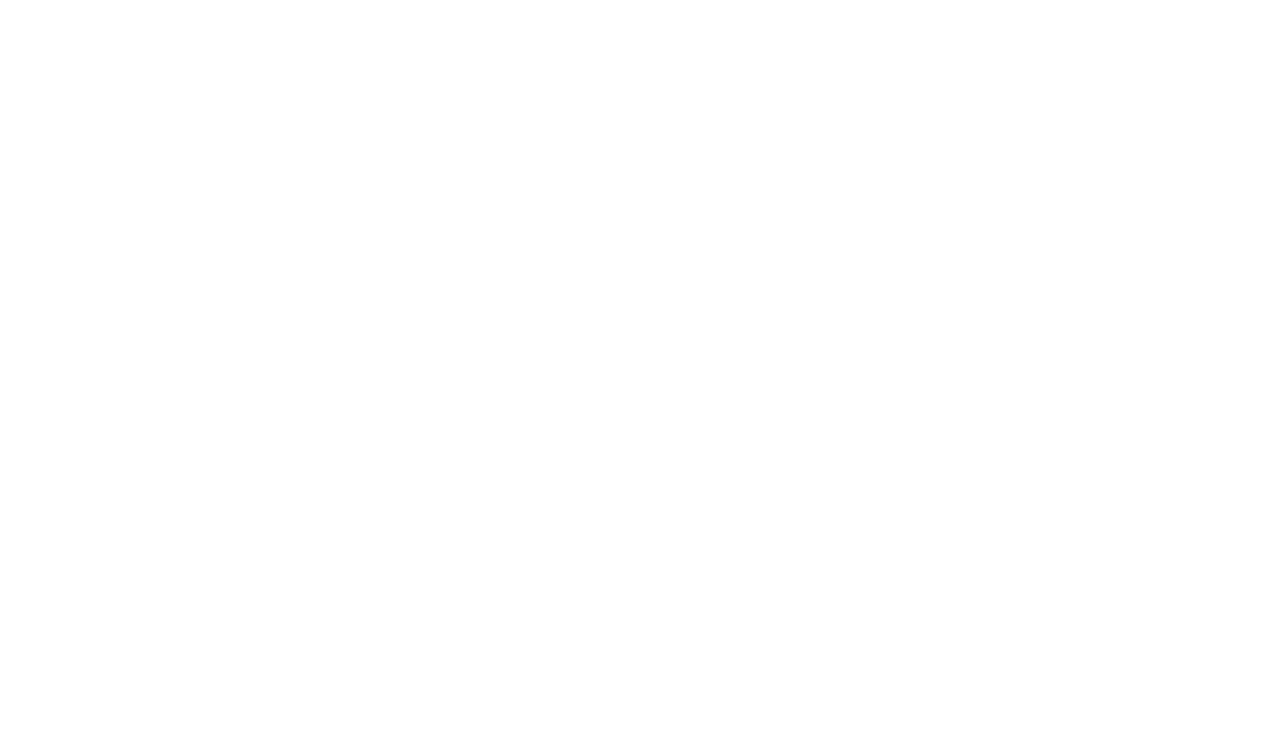
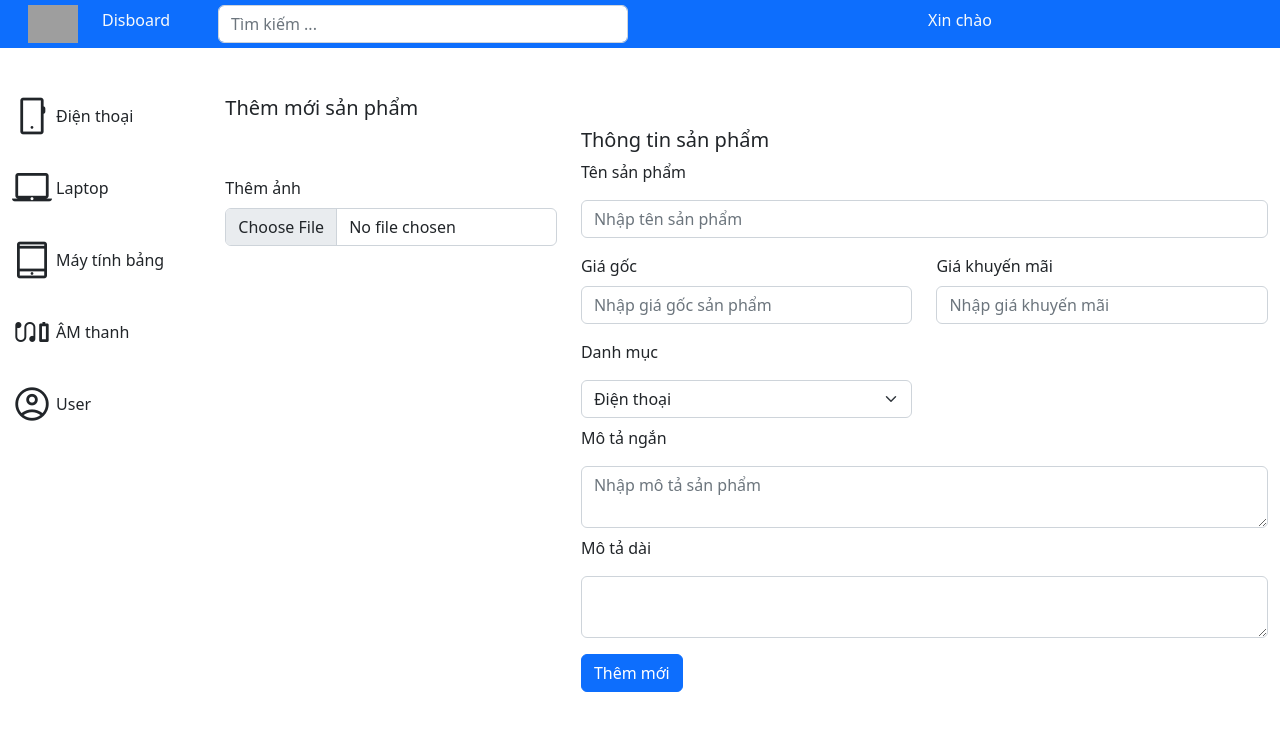
Before and after one commit to Thandinhcong/Typescript-React, a React (Vite) app in the folder asm2/: page /admin/add-product in a window 1280 px wide. Shown: the top 730 px of the page. Built offline with nearby package versions, Linux system fonts and the light colour scheme; no server answers; grey boxes are pictures that could not be loaded.

Commit message:
update:listuser

```diff
--- a/asm2/src/App.tsx
+++ b/asm2/src/App.tsx
@@ -10,6 +10,7 @@
 import ListUserAdmin from "./components/admin/users";
 import DelTailProduct from "./components/products/deltail-product";
 import UpdateProduct from "./components/admin/updateProduct";
+import ListAddProduct from "./components/admin/ListAddProduct";
 function App() {
 
   return <BrowserRouter>
@@ -23,8 +24,8 @@
       <Route path="/cart" element={<Cart />} />
       <Route path="/admin" element={<AdminProduct />} />
       <Route path="/admin/user" element={<ListUserAdmin />} />
-      <Route path="/admin/update-product/" element={<UpdateProduct />} />
-      <Route path="/admin/add-product" />
+      <Route path="/admin/update-product/:id" element={<UpdateProduct />} />
+      <Route path="/admin/add-product" element={<ListAddProduct />} />
     </Routes>
   </BrowserRouter>
 
--- a/asm2/src/api/product.ts
+++ b/asm2/src/api/product.ts
@@ -1,3 +1,4 @@
+import { updateForm } from "../interfaces/Product";
 import instance from "./instance";
 export const updateProduct = (_id: number | string) => {
     const uri = `/products/${_id}`
@@ -7,3 +8,7 @@
     const uri = "/products/" + _id
     return instance.get(uri)
 }
+export const update = (_id: string, body: updateForm) => {
+    const uri = "/products/" + _id
+    return instance.put(uri, body)
+}
--- a/asm2/src/components/admin/ListCate.tsx
+++ b/asm2/src/components/admin/ListCate.tsx
@@ -81,6 +81,7 @@
                 </tbody>
             </table>
         </div>
+        <Link to="/admin/add-product" className="btn btn-primary mt-2 ">Thêm mới sản phẩm</Link>
     </div>
 }
 
--- a/asm2/src/components/admin/updateProduct.tsx
+++ b/asm2/src/components/admin/updateProduct.tsx
@@ -9,7 +9,7 @@
             <HeaderAdmin />
             <div className="row row-cols-2">
                 <AdminCate />
-
+                <ListUpdateProduct />
             </div>
         </div>
     )
--- a/asm2/src/components/layout/HeaderAdmin.tsx
+++ b/asm2/src/components/layout/HeaderAdmin.tsx
@@ -1,12 +1,20 @@
+import axios from "axios";
+import { useEffect, useState } from "react";
 import { Link } from "react-router-dom";
+import { IUser } from "../../interfaces/User";
 const HeaderAdmin = () => {
+    const [user, setUser] = useState<IUser>()
+    useEffect(() => {
+        axios.get("http://localhost:8082/api/users")
+            .then(({ data }) => setUser(data.users))
+    }, [])
     return <div className="row row-cols-2  bg-primary">
         <div className="d-flex  align-items-center">
             <Link to="/"><img src="/thantran.png" alt="" width={50} className="ms-3 me-4" /></Link>
             <p className=" text-light me-5 mt-2">Disboard</p>
             <input type="text" placeholder="Tìm kiếm ..." className="form-control" />
         </div>
-        <p className=" text-light mt-2 d-flex  justify-content-center">Xin chào Thản trần   <span className="login-status online"></span></p>
+        <p className=" text-light mt-2 d-flex  justify-content-center">Xin chào { }  <span className="login-status online"></span></p>
 
     </div>
 }
--- a/asm2/src/components/layout/header.tsx
+++ b/asm2/src/components/layout/header.tsx
@@ -1,12 +1,41 @@
-import { Link } from "react-router-dom";
-const HeaderFage = () => {
-    return <header >
-        <div className=" bg-danger align-items-center d-flex" style={{ height: "100px" }} >
-            <Link to="/"> <img src="./thantran.png" width={50} alt="logo" style={{ marginRight: "100px", marginLeft: "200px" }} /></Link>
-            <input type="text" placeholder="Search" style={{ width: "768px", marginRight: "200px" }} className="form-control flex-fill g-col-6" />
-            <Link to="/signin" className="btn btn-primary ms-3">Signin</Link>
-            <Link to="/signup" className="btn btn-primary ms-3" style={{ marginRight: "30px" }}>Signup</Link>
-        </div>
-    </header>
+import { useState } from 'react';
+import { Link } from 'react-router-dom';
+
+interface User {
+    name: string;
 }
-export default HeaderFage;
+
+const HeaderPage = () => {
+    const [loggedIn, setLoggedIn] = useState<User | null>(() => {
+        const user = localStorage.getItem('user');
+        return user ? JSON.parse(user) : null;
+    });
+
+    const handleLogout = () => {
+        localStorage.removeItem('accessToken');
+        localStorage.removeItem('user');
+        setLoggedIn(null);
+    };
+
+    return (
+        <header>
+            <div className=" bg-danger align-items-center d-flex" style={{ height: "100px" }}>
+                <Link to="/"> <img src="./thantran.png" width={50} alt="logo" style={{ marginRight: "100px", marginLeft: "200px" }} /></Link>
+                <input type="text" placeholder="Search" style={{ width: "768px", marginRight: "200px" }} className="form-control flex-fill g-col-6" />
+                {loggedIn ? (
+                    <>
+                        <div className="text-white me-3">Xin chào, {loggedIn.name}</div>
+                        <button onClick={handleLogout} className="btn btn-primary ms-3" style={{ marginRight: "30px" }} > Logout</button>
+                    </>
+                ) : (
+                    <>
+                        <Link to="/signin" className="btn btn-primary ms-3">Signin</Link>
+                        <Link to="/signup" className="btn btn-primary ms-3" style={{ marginRight: "30px" }}>Signup</Link>
+                    </>
+                )}
+            </div>
+        </header >
+    );
+}
+
+export default HeaderPage;
--- a/asm2/src/components/products/add-product.tsx
+++ b/asm2/src/components/products/add-product.tsx
@@ -1,4 +1,48 @@
+import { useForm } from "react-hook-form";
 const AddProduct = () => {
+
+    const { register, handleSubmit, formState: { errors } } = useForm()
+
+    return (
+        <div className="col-10">
+            <h5 className="mt-5">Thêm mới sản phẩm</h5>
+            <form action="" className="row row-cols-2" >
+                <div className="col-4">
+                    <label htmlFor="" className="mb-2 mt-5">Thêm ảnh</label>
+                    <input type="file" className="form-control" id="product-img" />
+                </div>
+                <div className="col-8">
+                    <h5>Thông tin sản phẩm</h5>
+                    <label htmlFor="" className="mb-3">Tên sản phẩm</label>
+                    <input type="text" className="form-control" placeholder="Nhập tên sản phẩm" />
+                    <div className="row row-cols-2" >
+                        <div>
+                            <label htmlFor="" className="mb-2 mt-3">Giá gốc</label>
+                            <input type="text" className="form-control" placeholder="Nhập giá gốc sản phẩm" />
+                        </div>
+                        <div>
+                            <label htmlFor="" className="mb-2 mt-3">Giá khuyến mãi</label>
+                            <input type="text" className="form-control" placeholder="Nhập giá khuyến mãi" />
+                        </div>
+                        <div>
+                            <label htmlFor="" className="mt-3 mb-3">Danh mục</label>
+                            <select name="" id="" className="form-select">
+                                <option value="">Điện thoại</option>
+                                <option value="">Điện thoại</option>
+                                <option value="">Điện thoại</option>
+                            </select>
+                        </div>
+                    </div>
+                    <label htmlFor="" className="mt-2 mb-3">Mô tả ngắn</label>
+                    <textarea name="" id="" className="form-control" placeholder="Nhập mô tả sản phẩm"></textarea>
+                    <label htmlFor="" className="mt-2 mb-3" placeholder="Nhập mô tả sản phẩm">Mô tả dài</label>
+                    <textarea name="" id="" className="form-control"></textarea>
+                    <button className="btn btn-primary mt-3">Thêm mới</button>
+                </div>
+
+            </form >
+        </div >
+    )
 
 }
 export default AddProduct;
--- a/asm2/src/components/users/signin.tsx
+++ b/asm2/src/components/users/signin.tsx
@@ -18,7 +18,7 @@
                 accessToken,
                 ...user,
             })
-            if (user.role) {
+            if (user.role === "admin") {
                 navigate("/admin")
                 alert("Đăng nhập admin thành công !")
             } else {
--- a/asm2/src/components/users/signup.tsx
+++ b/asm2/src/components/users/signup.tsx
@@ -15,7 +15,7 @@
             const response = await signup(data)
             console.log(response);
             navigate('/signin')
-
+            alert("Đăng kí thành công")
         } catch (err) {
             alert("Email đã tồn tại")
 
--- a/asm2/src/interfaces/Product.ts
+++ b/asm2/src/interfaces/Product.ts
@@ -1,3 +1,4 @@
+import * as yup from "yup";
 export interface Iproduct {
     _id?: string | number,
     price: number,
@@ -6,3 +7,11 @@
     description: string,
     category: string,
 }
+export const updateSchema = yup.object({
+    name: yup.string().required("Trường dữ liệu bắt buộc"),
+    price: yup.number().required("Trường dữ liệu bắt buộc"),
+    original_price: yup.number().required("Trường dữ liệu bắt buộc"),
+    description: yup.string().min(10, "Tối thiếu 10 ký tự").required("Trường dữ liệu bắt buộc"),
+})
+
+export type updateForm = yup.InferType<typeof updateSchema>
```
Also changed, not shown: asm2/src/components/products/ListUpdate.tsx (+76 -9 lines).
